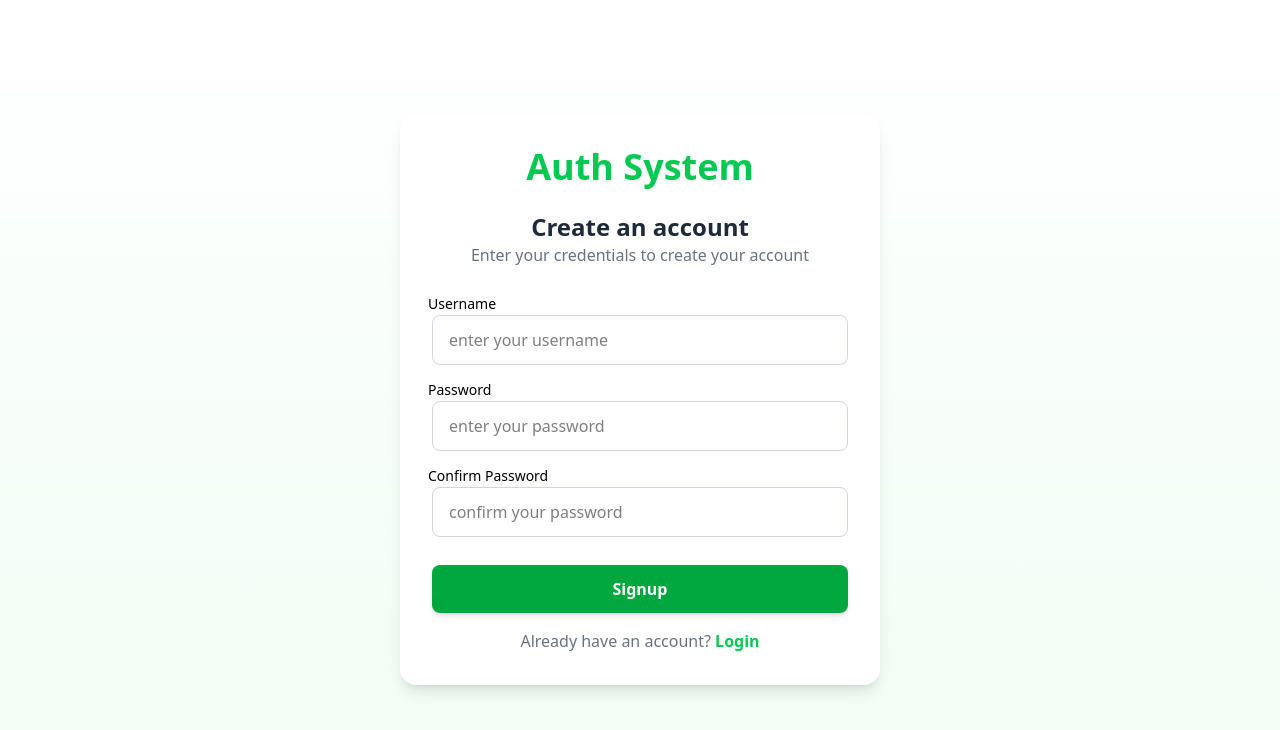
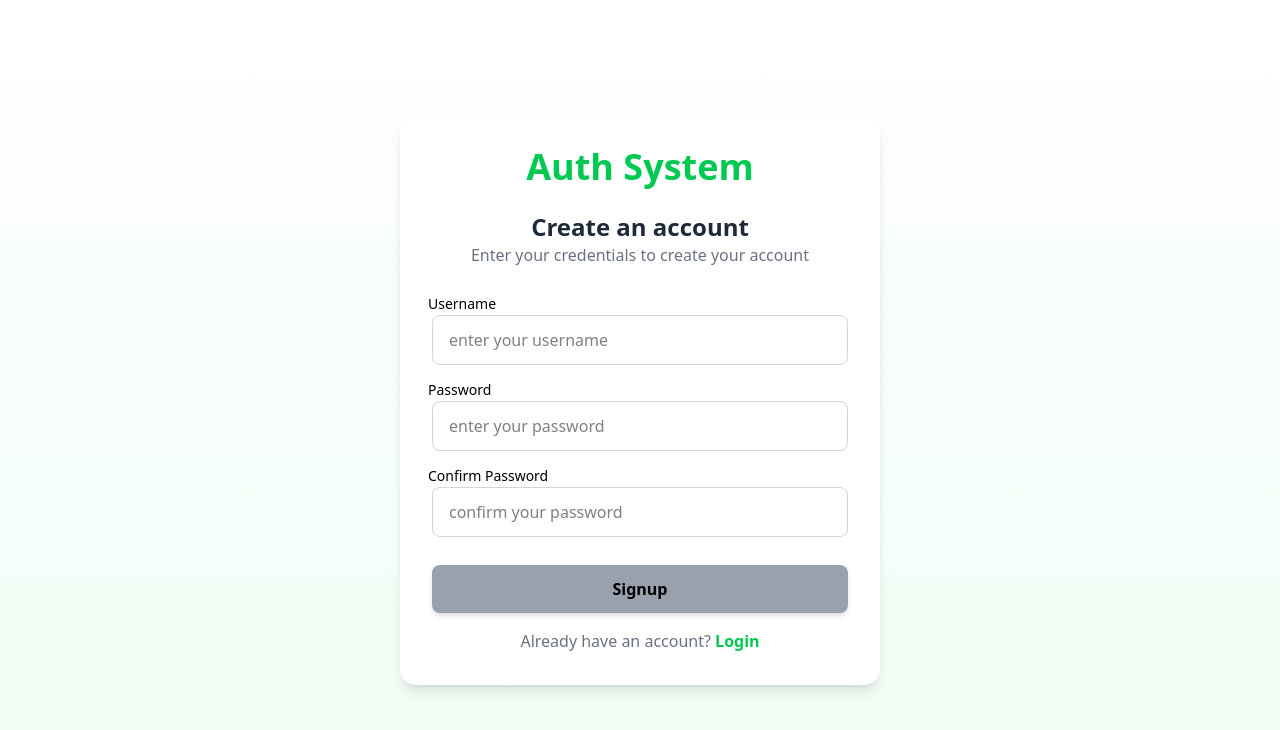
Before and after one commit to ChamilkaMihiraj2002/SpiritX_Zenova_01_01, a React (Vite) app in the folder frontend/: page /signup in a window 1280 px wide. Shown: the top 730 px of the page. Built offline with nearby package versions, Linux system fonts and the light colour scheme.

Commit message:
Enhance password strength validation and update Signup button state based on form input

```diff
--- a/frontend/src/pages/Signup.jsx
+++ b/frontend/src/pages/Signup.jsx
@@ -39,11 +39,24 @@ function Signup() {
 
     // Strength Indicator
     let strength = "Weak";
-    if (password.length >= 12) strength = "Strong";
-    else if (password.length >= 8) strength = "Medium";
+    strength = calculatePasswordStrength(password);
 
     setPasswordStrength(strength);
     return error;
+  };
+
+  const calculatePasswordStrength = (password) => {
+    let score = 0;
+    if (password.length >= 8) score++;
+    if (password.length >= 12) score++;
+    if (password.match(/[a-z]/)) score++;
+    if (password.match(/[A-Z]/)) score++;
+    if (password.match(/[0-9]/)) score++;
+    if (password.match(/[^a-zA-Z0-9]/)) score++;
+
+    if (score <= 2) return "Weak";
+    if (score <= 4) return "Medium";
+    return "Strong";
   };
 
   // Validate Confirm Password
@@ -207,7 +220,20 @@ function Signup() {
           {/* Signup Button */}
           <button
             type="submit"
-            className="w-full bg-green-600 text-white font-semibold py-3 my-4 rounded-lg hover:bg-green-700 transition duration-300 shadow-md active:scale-95"
+            disabled={
+              Object.values(errors).some((err) => err !== "") ||
+              !formData.username ||
+              !formData.password ||
+              !formData.confirmPassword
+            }
+            className={`w-full font-semibold py-3 my-4 rounded-lg transition duration-300 shadow-md active:scale-95 ${
+              Object.values(errors).some((err) => err !== "") ||
+              !formData.username ||
+              !formData.password ||
+              !formData.confirmPassword
+                ? "bg-gray-400 cursor-not-allowed"
+                : "bg-green-600 hover:bg-green-700 text-white"
+            }`}
           >
             Signup
           </button>
```
